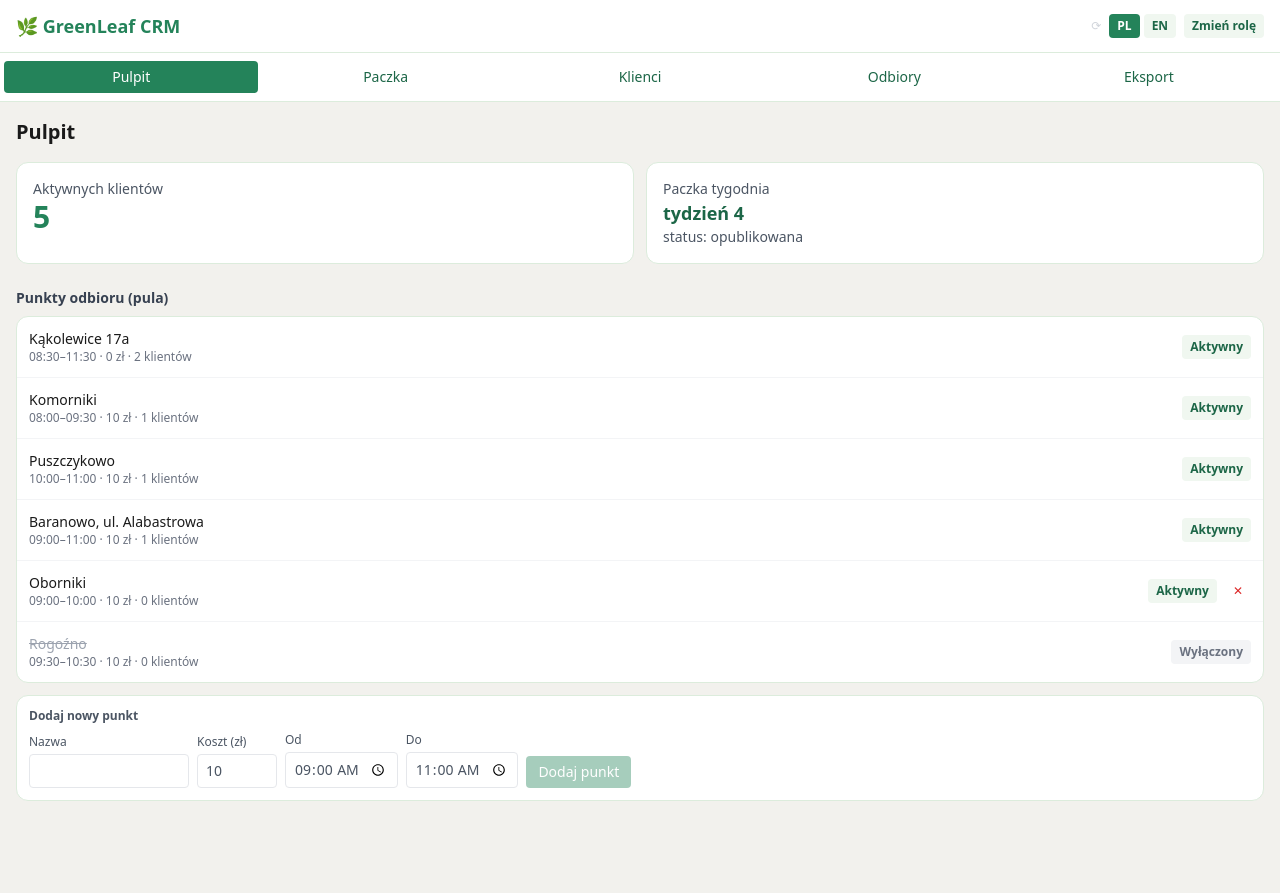
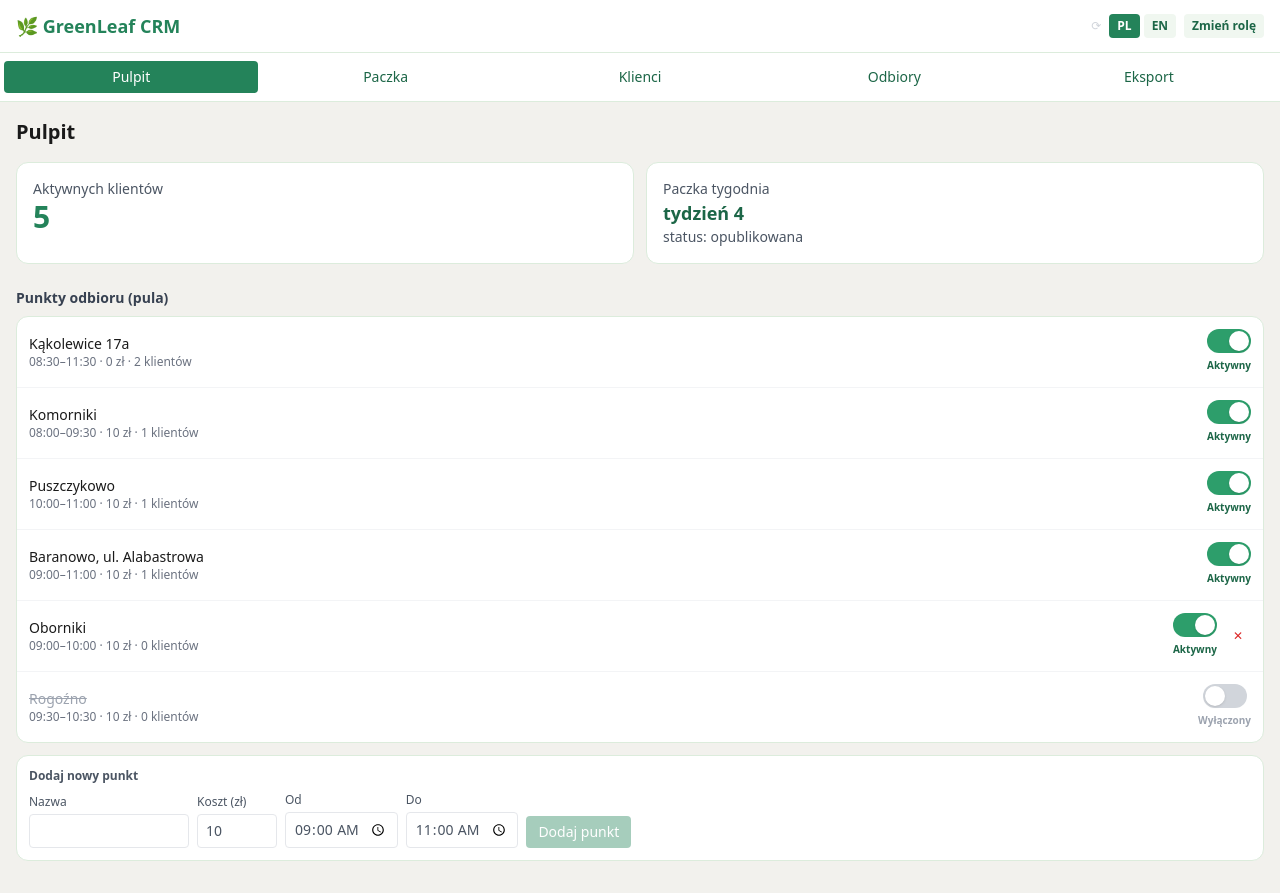
Before and after one commit to PawelSroczynski/greenleaf-crm, a Next.js app: page / in a window 1280 px wide. Both pictures are taken after a click on the button 640 px from the left and 225 px from the top of the page. Before the commit the page ends 833 px from the top, so only its background shows below. Built offline with nearby package versions, Linux system fonts and the light colour scheme.

Commit message:
feat(points): jawny przelacznik aktywnosci punktu (suwak on/off)
Chip-przycisk Aktywny/Wylaczony zastapiony suwakiem (role=switch,
aria-checked) z podpisem stanu pod spodem. Zielony=aktywny, szary=wylaczony.
Test celuje w switch po nazwie punktu i sprawdza aria-checked.

```diff
--- a/components/admin/PointsManager.tsx
+++ b/components/admin/PointsManager.tsx
@@ -76,17 +76,32 @@ export function PointsManager() {
                   {t('admin.points.clients', { n: clients })}
                 </p>
               </div>
+              {/* Jawny przełącznik aktywny/nieaktywny (suwak + podpis stanu) */}
+              <div className="flex flex-col items-center gap-0.5">
                 <button
                   type="button"
+                  role="switch"
+                  aria-checked={p.isActive}
+                  aria-label={t('admin.points.toggleLabel', { name: p.name })}
                   onClick={() => mutate(() => setPickupPointActive(store, p.id, !p.isActive))}
-                className={`rounded px-2 py-1 text-xs font-semibold ${
-                  p.isActive
-                    ? 'bg-leaf-50 text-leaf-700'
-                    : 'bg-gray-100 text-gray-500'
+                  className={`relative h-6 w-11 rounded-full transition-colors ${
+                    p.isActive ? 'bg-leaf-500' : 'bg-gray-300'
+                  }`}
+                >
+                  <span
+                    className={`absolute top-0.5 h-5 w-5 rounded-full bg-white shadow transition-all ${
+                      p.isActive ? 'left-[22px]' : 'left-0.5'
+                    }`}
+                  />
+                </button>
+                <span
+                  className={`text-[10px] font-semibold ${
+                    p.isActive ? 'text-leaf-700' : 'text-gray-400'
                   }`}
                 >
                   {p.isActive ? t('admin.points.active') : t('admin.points.inactive')}
-              </button>
+                </span>
+              </div>
               {clients === 0 && !pointHasHistory(store, p.id) && (
                 <button
                   type="button"
--- a/locales/en.json
+++ b/locales/en.json
@@ -109,7 +109,8 @@
       "from": "From",
       "to": "To",
       "add": "Add point",
-      "removeConfirm": "Remove point \"{{name}}\"? This cannot be undone."
+      "removeConfirm": "Remove point \"{{name}}\"? This cannot be undone.",
+      "toggleLabel": "Toggle point {{name}} active"
     }
   },
   "client": {
--- a/locales/pl.json
+++ b/locales/pl.json
@@ -109,7 +109,8 @@
       "from": "Od",
       "to": "Do",
       "add": "Dodaj punkt",
-      "removeConfirm": "Usunąć punkt „{{name}}\"? Tego nie da się cofnąć."
+      "removeConfirm": "Usunąć punkt „{{name}}\"? Tego nie da się cofnąć.",
+      "toggleLabel": "Przełącznik aktywności punktu {{name}}"
     }
   },
   "client": {
```
Also changed, not shown: 1 other file (tests, documents, lock files or other folders). Lines whose indentation alone changed are shown as unchanged.
